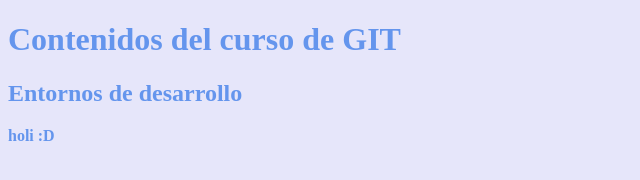
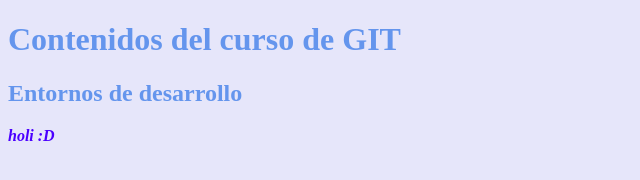
Before and after one commit to laura-glez/edifp, a plain HTML site: page index.html in a window 1280 px wide. Shown: the full height of the page, 0-640 px from the left. Drawn offline with Linux system fonts and the light colour scheme.

Commit message:
cursiva y color azul oscuro en el parrafo

```diff
--- a/css/estilos.css
+++ b/css/estilos.css
@@ -3,3 +3,7 @@
     font-weight: bold;
     color:cornflowerblue;       /* #F00 EL ROJO QUE PIDE */
 }
+p{
+    color: rgb(75,0,255);
+    font-style: italic;
+}
```
